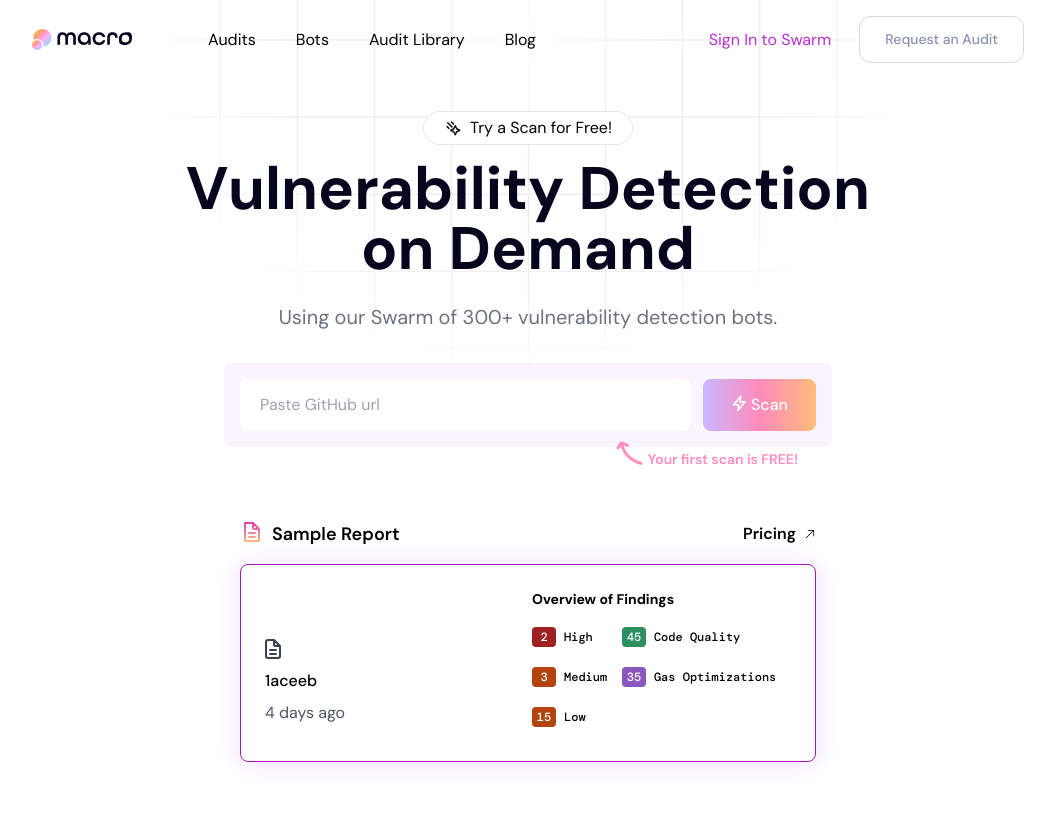
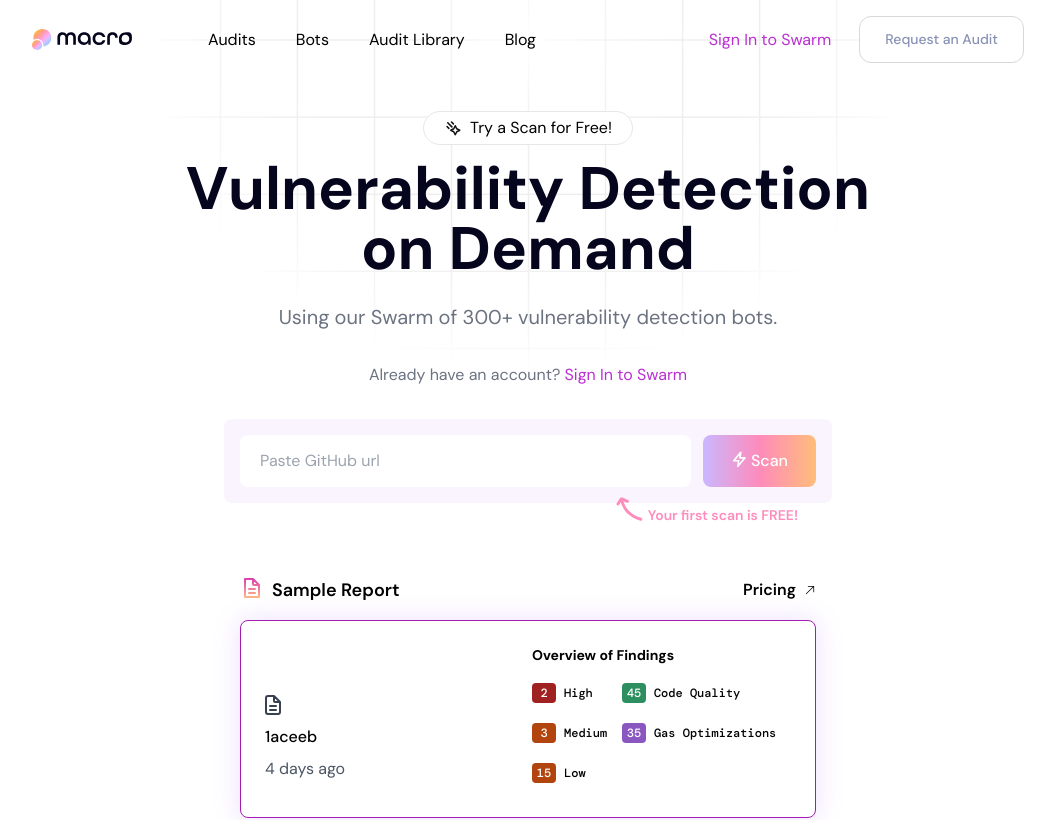
Before and after one commit to snowball-tools/website-example, a Next.js app: page /bots in a window 1280 px wide. Shown: the top 820 px of the page, without its empty margins (112-1167 px from the left). Built offline with nearby package versions, Linux system fonts and the light colour scheme; a web font is replaced by a local one.

Commit message:
feat: implement "Sign In to Swarm" link on Hero

```diff
--- a/src/components/Hero/HeroBots.tsx
+++ b/src/components/Hero/HeroBots.tsx
@@ -27,6 +27,15 @@ const HeroBots = () => {
       </h1>
       <p className="text-center mt-6 text-xl text-gray-500">
         Using our Swarm of 300+ vulnerability detection bots.
+      </p>
+      <p className="text-center text-gray-500 mt-6 lg:mt-8">
+        Already have an account?{' '}
+        <Link
+          className="text-electricPurple hover:underline block md:inline"
+          href="https://swarm.0xmacro.com/signup"
+        >
+          Sign In to Swarm
+        </Link>
       </p>
 
       <div className="mt-8 mx-auto w-full max-w-xl relative">
--- a/src/components/Hero/HeroHome.tsx
+++ b/src/components/Hero/HeroHome.tsx
@@ -1,5 +1,6 @@
 'use client'
 
+import Link from 'next/link'
 import React, { useEffect, useState } from 'react'
 import { TypeAnimation } from 'react-type-animation'
 import { CtaPrimary } from '../Cta'
@@ -45,6 +46,15 @@ const HeroHome = ({ handleCtaClick }: HeroHomeProps) => {
       <CtaPrimary onClick={handleCtaClick} className="mx-auto mt-10" href="#" border>
         Request an Audit
       </CtaPrimary>
+      <p className="text-center text-gray-500 mt-6 text-sm lg:mt-8">
+        Already have an account?{' '}
+        <Link
+          className="text-electricPurple hover:underline block md:inline"
+          href="https://swarm.0xmacro.com/signup"
+        >
+          Sign In to Swarm
+        </Link>
+      </p>
     </div>
   )
 }
```
